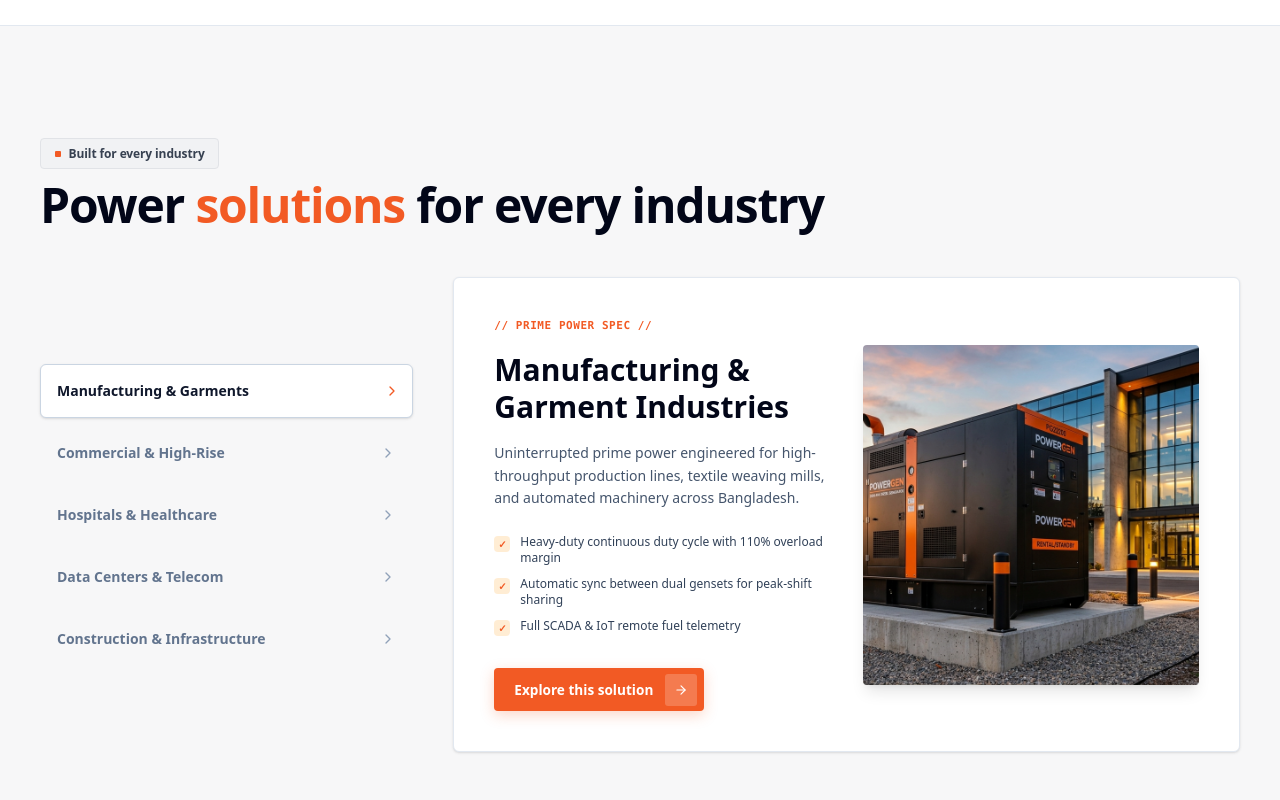
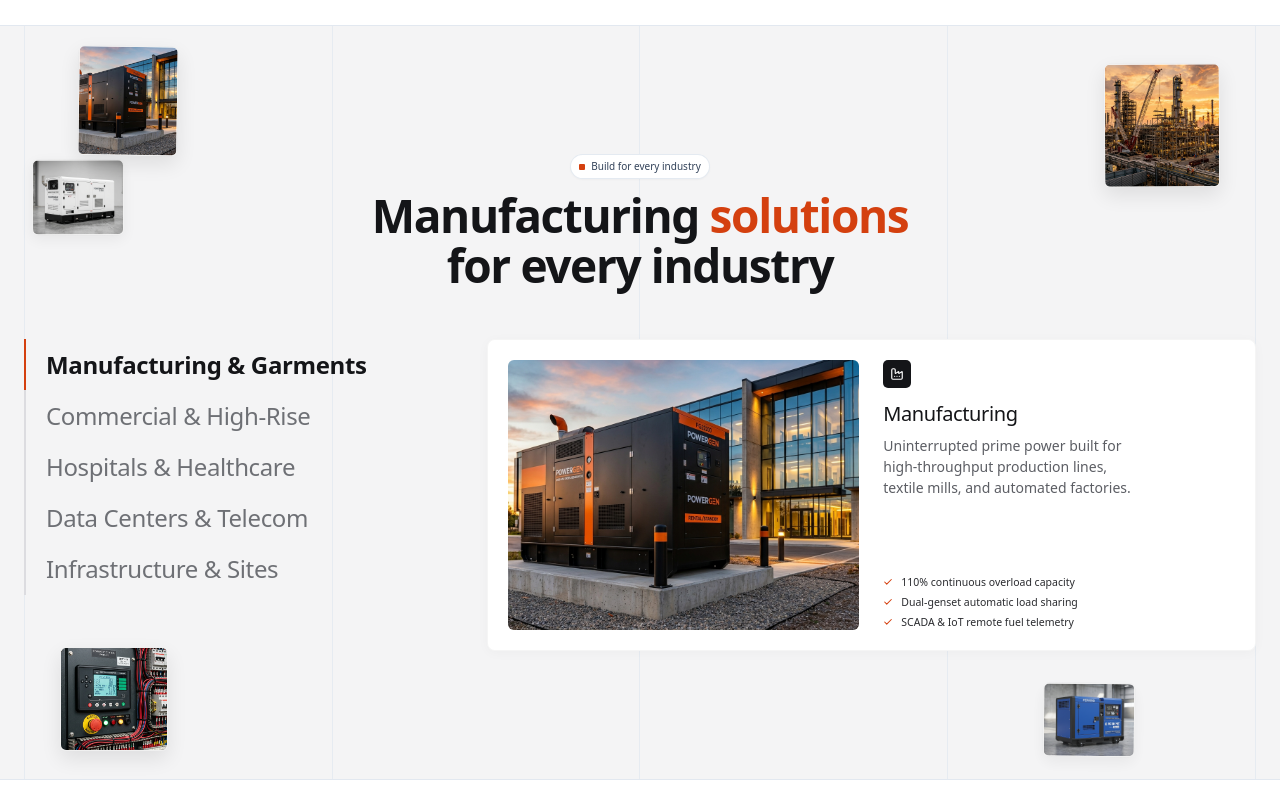
Before and after one commit to imtiazhasanBD/diesel-generator-warehouse-, a Next.js app: page / in a window 1280 px wide. Shown: the part 6280-7080 px from the top of the page. Built offline with nearby package versions, Linux system fonts and the light colour scheme.

Commit message:
refactor: update industry solutions data structure and icons in landing page

```diff
--- a/src/app/page.tsx
+++ b/src/app/page.tsx
@@ -19,10 +19,15 @@ import {
   Sliders,
   Wrench,
   CheckCircle,
-  ChevronRight,
+  Check,
   MapPin,
   Star,
-  ArrowDown
+  ArrowDown,
+  Factory,
+  Building2,
+  HeartPulse,
+  Server,
+  HardHat
 } from "lucide-react";
 
 // Interactive Hotspots Data
@@ -48,59 +53,64 @@ const HOTSPOTS = {
 // Industry Solutions Data
 const INDUSTRY_DATA = {
   manufacturing: {
-    title: "Manufacturing & Garment Industries",
-    desc: "Uninterrupted prime power engineered for high-throughput production lines, textile weaving mills, and automated machinery across Bangladesh.",
+    label: "Manufacturing & Garments",
+    cardTitle: "Manufacturing",
+    desc: "Uninterrupted prime power built for high-throughput production lines, textile mills, and automated factories.",
     bullets: [
-      "Heavy-duty continuous duty cycle with 110% overload margin",
-      "Automatic sync between dual gensets for peak-shift sharing",
-      "Full SCADA & IoT remote fuel telemetry"
+      "110% continuous overload capacity",
+      "Dual-genset automatic load sharing",
+      "SCADA & IoT remote fuel telemetry"
     ],
     image: "/assets/images/hero-gen.jpg",
-    tag: "// PRIME POWER SPEC //"
+    icon: Factory
   },
   commercial: {
-    title: "Commercial Towers & Corporate HQs",
-    desc: "Acoustically insulated standby power systems for corporate hubs and high-rise commercial complexes ensuring zero downtime.",
+    label: "Commercial & High-Rise",
+    cardTitle: "Commercial & High-Rise",
+    desc: "Acoustically insulated standby power systems engineered for corporate towers and commercial hubs with zero downtime.",
     bullets: [
-      "Ultra-silent acoustic canopy (<68 dBA at 7 meters)",
-      "Under 8-second automatic mains failure (AMF) transfer",
-      "Compact footprint optimized for basement & rooftop installation"
+      "Ultra-silent canopy (<68 dBA at 7m)",
+      "Under 8-second AMF auto transfer",
+      "Compact basement & rooftop footprint"
     ],
     image: "/assets/images/commercial-white.jpg",
-    tag: "// STANDBY POWER SPEC //"
+    icon: Building2
   },
   hospitals: {
-    title: "Hospitals & Critical Healthcare Facilities",
-    desc: "Life-safety backup power engineered to power intensive care units, diagnostic imaging suites, and operating theatres without a millisecond of interruption.",
+    label: "Hospitals & Healthcare",
+    cardTitle: "Healthcare",
+    desc: "Life-safety backup power engineered for ICUs, diagnostic suites, and operating theatres without interruption.",
     bullets: [
-      "Dual ATS fast-transfer with uninterruptible UPS coordination",
-      "Hospital-grade critical silencers with zero exhaust backflow",
-      "Priority 24/7 emergency rapid maintenance contract"
+      "Dual ATS fast-transfer coordination",
+      "Hospital-grade critical exhaust silencers",
+      "Priority 24/7 emergency service support"
     ],
     image: "/assets/images/yellow-silent.jpg",
-    tag: "// LIFE-SAFETY SPEC //"
+    icon: HeartPulse
   },
   datacenters: {
-    title: "Data Centers & Critical Telecom HQs",
-    desc: "Tier III & IV compliant power infrastructure built with fault-tolerant redundancy and clean harmonic sine-wave output.",
+    label: "Data Centers & Telecom",
+    cardTitle: "Data Centers",
+    desc: "Tier III & IV compliant power infrastructure built with fault-tolerant redundancy and clean sine-wave output.",
     bullets: [
-      "Permanent magnet generator (PMG) excitation for clean waveform",
-      "Underground bulk fuel transfer system with 72-hour reserve",
-      "Microprocessor synchronizing panel with N+1 redundancy"
+      "PMG excitation for clean waveform",
+      "72-hour bulk fuel reserve system",
+      "N+1 microprocessor sync panels"
     ],
     image: "/assets/images/perkins-blue.jpg",
-    tag: "// TELECOM SPEC //"
+    icon: Server
   },
   construction: {
-    title: "Infrastructure & Construction Sites",
-    desc: "Rugged, weather-resistant mobile power units built for severe outdoor environments, heavy piling machinery, and bridge construction.",
+    label: "Infrastructure & Sites",
+    cardTitle: "Infrastructure",
+    desc: "Rugged weather-resistant power units built for outdoor environments, heavy piling, and bridge construction.",
     bullets: [
-      "Heavy-duty skid base with integrated crane lifting eyelets",
-      "High ambient tropical radiator designed for +50°C operation",
-      "Lockable steel fuel fill neck with anti-siphon protection"
+      "Heavy-duty skid with crane lift points",
+      "+50°C tropicalized cooling radiator",
+      "Lockable anti-siphon steel fuel tank"
     ],
     image: "/assets/images/industrial-site.jpg",
-    tag: "// HEAVY MOBILE SPEC //"
+    icon: HardHat
   }
 };
 
@@ -1119,105 +1129,216 @@ export default function Home() {
         {/* =========================================================
              SECTION 6: BUILT FOR EVERY INDUSTRY (VERTICAL TABS)
              ========================================================= */}
-        <section id="industries" className="py-20 lg:py-28 bg-[#F7F7F8] border-b border-slate-200">
-          <div className="max-w-[1400px] mx-auto px-6 sm:px-10">
-
-            <div className="space-y-3 mb-12">
-              <div className="framer-badge">
-                <span className="framer-badge-dot" />
-                <span>Built for every industry</span>
-              </div>
-              <h2 className="font-heading text-3xl sm:text-5xl font-black text-slate-950 tracking-tight">
-                Power <span className="text-[#F25A24]">solutions</span> for every industry
+        <section
+          id="industries"
+          className="relative py-16 sm:py-24 lg:py-32 bg-[#F4F4F5] border-b border-slate-200 overflow-hidden"
+        >
+          {/* Vertical architectural grid lines */}
+          <div className="absolute inset-0 max-w-[1400px] mx-auto px-5 sm:px-6 pointer-events-none z-0 hidden lg:block">
+            <div className="w-full h-full grid grid-cols-4 border-x border-slate-200/70">
+              <div className="border-r border-slate-200/70 h-full" />
+              <div className="border-r border-slate-200/70 h-full" />
+              <div className="border-r border-slate-200/70 h-full" />
+              <div className="h-full" />
+            </div>
+          </div>
+
+          {/* Floating decorative thumbnails */}
+          <div className="absolute inset-0 max-w-[1400px] mx-auto pointer-events-none select-none z-10 hidden lg:block">
+            {/* Top-left: generator powerhouse */}
+            <motion.div
+              initial={{ opacity: 0, scale: 0.9, y: 16 }}
+              whileInView={{ opacity: 1, scale: 1, y: 0 }}
+              viewport={{ once: true, amount: 0.15 }}
+              transition={{ duration: 0.55, ease: "easeOut" }}
+              className="absolute top-6 left-[6.1%] w-[100px] h-[110px] z-10"
+            >
+              <motion.div
+                animate={{ y: [0, -8, 0], rotate: [0, 1.5, 0] }}
+                transition={{ duration: 5.5, repeat: Infinity, ease: "easeInOut" }}
+                className="w-full h-full rounded-[6px] overflow-hidden shadow-[0_8px_20px_rgba(0,0,0,0.09)] border border-black/[0.06] bg-white"
+              >
+                <img src="/assets/images/hero-gen.jpg" alt="" className="w-full h-full object-cover" />
+              </motion.div>
+            </motion.div>
+
+            {/* Left: commercial standby */}
+            <motion.div
+              initial={{ opacity: 0, scale: 0.9, y: 16 }}
+              whileInView={{ opacity: 1, scale: 1, y: 0 }}
+              viewport={{ once: true, amount: 0.15 }}
+              transition={{ duration: 0.55, delay: 0.08, ease: "easeOut" }}
+              className="absolute top-[133px] left-[2.5%] w-[92px] h-[76px] z-0"
+            >
+              <motion.div
+                animate={{ y: [0, 7, 0], rotate: [0, -1.5, 0] }}
+                transition={{ duration: 6.4, repeat: Infinity, ease: "easeInOut" }}
+                className="w-full h-full rounded-[6px] overflow-hidden shadow-[0_4px_14px_rgba(0,0,0,0.06)] border border-black/[0.06] bg-white"
+              >
+                <img src="/assets/images/commercial-white.jpg" alt="" className="w-full h-full object-cover" />
+              </motion.div>
+            </motion.div>
+
+            {/* Top-right: industrial site */}
+            <motion.div
+              initial={{ opacity: 0, scale: 0.9, y: 16 }}
+              whileInView={{ opacity: 1, scale: 1, y: 0 }}
+              viewport={{ once: true, amount: 0.15 }}
+              transition={{ duration: 0.55, delay: 0.14, ease: "easeOut" }}
+              className="absolute top-[39px] right-[4.7%] w-[116px] h-[124px]"
+            >
+              <motion.div
+                animate={{ y: [0, -10, 0], rotate: [0, -1.2, 0] }}
+                transition={{ duration: 6.1, repeat: Infinity, ease: "easeInOut" }}
+                className="w-full h-full rounded-[6px] overflow-hidden shadow-[0_8px_20px_rgba(0,0,0,0.09)] border border-black/[0.06] bg-white"
+              >
+                <img src="/assets/images/industrial-site.jpg" alt="" className="w-full h-full object-cover" />
+              </motion.div>
+            </motion.div>
+
+            {/* Bottom-left: control panel */}
+            <motion.div
+              initial={{ opacity: 0, scale: 0.9, y: 16 }}
+              whileInView={{ opacity: 1, scale: 1, y: 0 }}
+              viewport={{ once: true, amount: 0.15 }}
+              transition={{ duration: 0.55, delay: 0.2, ease: "easeOut" }}
+              className="absolute bottom-7 left-[4.7%] w-[108px] h-[104px]"
+            >
+              <motion.div
+                animate={{ y: [0, 8, 0], rotate: [0, 1.2, 0] }}
+                transition={{ duration: 6.8, repeat: Infinity, ease: "easeInOut" }}
+                className="w-full h-full rounded-[6px] overflow-hidden shadow-[0_8px_20px_rgba(0,0,0,0.09)] border border-black/[0.06] bg-white"
+              >
+                <img src="/assets/images/gen-control-panel.jpg" alt="" className="w-full h-full object-cover" />
+              </motion.div>
+            </motion.div>
+
+            {/* Bottom-right: Perkins diesel unit */}
+            <motion.div
+              initial={{ opacity: 0, scale: 0.9, y: 16 }}
+              whileInView={{ opacity: 0.9, scale: 1, y: 0 }}
+              viewport={{ once: true, amount: 0.15 }}
+              transition={{ duration: 0.55, delay: 0.26, ease: "easeOut" }}
+              className="absolute bottom-5 right-[11.3%] w-[92px] h-[74px]"
+            >
+              <motion.div
+                animate={{ y: [0, -7, 0], rotate: [0, 1.4, 0] }}
+                transition={{ duration: 5.8, repeat: Infinity, ease: "easeInOut" }}
+                className="w-full h-full rounded-[6px] overflow-hidden shadow-[0_6px_16px_rgba(0,0,0,0.06)] border border-black/[0.06] bg-white"
+              >
+                <img src="/assets/images/perkins-blue.jpg" alt="" className="w-full h-full object-cover" />
+              </motion.div>
+            </motion.div>
+          </div>
+
+          <div className="relative z-20 max-w-[1400px] mx-auto px-5 sm:px-6">
+            {/* Centered header lockup */}
+            <div className="flex flex-col items-center text-center mb-10 sm:mb-12">
+              <div className="inline-flex items-center gap-1.5 px-2 py-1 rounded-full bg-white border border-slate-200/90 shadow-[0_1px_2px_rgba(0,0,0,0.03)] text-[10px] font-medium text-slate-700 mb-3">
+                <span className="w-1.5 h-1.5 rounded-[1px] bg-[#D4400F]" />
+                <span>Build for every industry</span>
+              </div>
+              <h2 className="font-heading text-3xl sm:text-5xl lg:text-[46px] font-bold text-[#141518] tracking-[-0.03em] leading-[1.08]">
+                Manufacturing <span className="text-[#D4400F]">solutions</span>
+                <br />
+                for every industry
               </h2>
             </div>
 
-            <div className="grid grid-cols-1 lg:grid-cols-12 gap-10 items-center">
-
-              {/* Vertical Tabs */}
-              <div className="lg:col-span-4 space-y-2">
+            <div className="grid grid-cols-1 lg:grid-cols-[max-content_1fr] gap-8 lg:gap-30 items-start">
+              {/* Vertical tabs with continuous left track */}
+              <div className="min-w-0">
+                <div className="relative border-l-2 border-[#DCDCE0]">
                   {(Object.keys(INDUSTRY_DATA) as Array<keyof typeof INDUSTRY_DATA>).map((key) => {
                     const isActive = activeIndustry === key;
                     return (
                       <button
                         key={key}
+                        type="button"
                         onClick={() => setActiveIndustry(key)}
-                      className={`w-full text-left p-4 rounded-md border font-heading font-bold text-sm transition-all flex items-center justify-between ${isActive
-                          ? "bg-white text-slate-900 shadow-sm border-slate-300"
-                          : "border-transparent text-slate-500 hover:bg-white hover:text-slate-900"
+                        className={`relative w-full text-left pl-4 sm:pl-5 py-2 sm:py-2.5 font-heading text-[18px] sm:text-2xl tracking-[-0.015em] leading-[1.3] transition-colors cursor-pointer block ${isActive
+                            ? "text-[#141518] font-semibold"
+                            : "text-[#6E7075] hover:text-[#141518] font-medium"
                           }`}
                       >
-                      <span className="capitalize">{key === "datacenters" ? "Data Centers & Telecom" : key === "manufacturing" ? "Manufacturing & Garments" : key === "commercial" ? "Commercial & High-Rise" : key === "hospitals" ? "Hospitals & Healthcare" : "Construction & Infrastructure"}</span>
-                      <ChevronRight className={`w-4 h-4 transition-transform ${isActive ? "text-[#F25A24] translate-x-1" : "text-slate-400"}`} />
+                        {isActive && (
+                          <motion.span
+                            layoutId="industryActiveTrack"
+                            transition={{ type: "spring", stiffness: 420, damping: 34 }}
+                            className="absolute -left-[2px] top-0 bottom-0 w-[2px] bg-[#D4400F]"
+                          />
+                        )}
+                        <span className="sm:whitespace-nowrap">{INDUSTRY_DATA[key].label}</span>
                       </button>
                     );
                   })}
                 </div>
-
-              {/* Dynamic Showcase Card */}
-              <div className="lg:col-span-8 bg-white rounded-md p-6 sm:p-10 border border-slate-200 shadow-sm grid grid-cols-1 md:grid-cols-2 gap-8 items-center">
-
+              </div>
+
+              {/* Showcase card (image left, content right) */}
+              <div className="min-w-0 w-full bg-white rounded-[8px] p-4 sm:p-5 border border-black/[0.04] shadow-[0_2px_12px_rgba(0,0,0,0.03)]">
+                <div className="grid grid-cols-1 md:grid-cols-2 gap-5 sm:gap-6 items-stretch">
+                  {/* Left: photo */}
+                  <div className="relative rounded-[6px] overflow-hidden h-[270px] bg-slate-100">
+                    <AnimatePresence mode="wait">
+                      <motion.img
+                        key={activeIndustry}
+                        src={INDUSTRY_DATA[activeIndustry].image}
+                        alt={INDUSTRY_DATA[activeIndustry].cardTitle}
+                        initial={{ opacity: 0, scale: 1.03 }}
+                        animate={{ opacity: 1, scale: 1 }}
+                        exit={{ opacity: 0 }}
+                        transition={{ duration: 0.3 }}
+                        className="w-full h-full object-cover"
+                      />
+                    </AnimatePresence>
+                  </div>
+
+                  {/* Right: icon + title + description + checklist */}
+                  <div className="flex min-w-0">
                     <AnimatePresence mode="wait">
                       <motion.div
                         key={activeIndustry}
-                    initial={{ opacity: 0, x: -15 }}
-                    animate={{ opacity: 1, x: 0 }}
-                    exit={{ opacity: 0, x: 15 }}
-                    transition={{ duration: 0.3 }}
-                    className="space-y-4"
-                  >
-                    <span className="font-mono text-[11px] font-bold text-[#F25A24] uppercase tracking-wider block">
-                      {INDUSTRY_DATA[activeIndustry].tag}
-                    </span>
-
-                    <h3 className="font-heading text-2xl sm:text-3xl font-black text-slate-950 leading-tight">
-                      {INDUSTRY_DATA[activeIndustry].title}
+                        initial={{ opacity: 0, y: 8 }}
+                        animate={{ opacity: 1, y: 0 }}
+                        exit={{ opacity: 0, y: -8 }}
+                        transition={{ duration: 0.25 }}
+                        className="flex flex-col justify-between w-full min-w-0"
+                      >
+                        <div>
+                          <div className="w-7 h-7 rounded-[5px] bg-[#141518] text-white flex items-center justify-center mb-3">
+                            {(() => {
+                              const IndustryIcon = INDUSTRY_DATA[activeIndustry].icon;
+                              return <IndustryIcon className="w-3.5 h-3.5" />;
+                            })()}
+                          </div>
+
+                          <h3 className="font-heading text-[20px] font-medium text-[#141518] tracking-[-0.02em] leading-snug mb-2">
+                            {INDUSTRY_DATA[activeIndustry].cardTitle}
                           </h3>
 
-                    <p className="text-xs sm:text-sm text-slate-600 leading-relaxed">
+                          <p className="text-[14px] text-[#5C5E64] leading-[1.5] md:max-w-[250px]">
                             {INDUSTRY_DATA[activeIndustry].desc}
                           </p>
-
-                    <ul className="space-y-2.5 pt-2">
+                        </div>
+
+                        <ul className="space-y-1 mt-5">
                           {INDUSTRY_DATA[activeIndustry].bullets.map((b, idx) => (
-                        <li key={idx} className="flex items-start gap-2.5 text-xs text-slate-700">
-                          <span className="w-4 h-4 rounded-sm bg-orange-100 text-[#F25A24] flex items-center justify-center shrink-0 mt-0.5 font-bold text-[10px]">✓</span>
+                            <li
+                              key={idx}
+                              className="flex items-start gap-2 text-[11px] sm:text-[10.5px] leading-4 font-medium text-[#2A2B2F]"
+                            >
+                              <Check className="w-2.5 h-2.5 text-[#D4400F] shrink-0 mt-[3px]" strokeWidth={2.5} />
                               <span>{b}</span>
                             </li>
                           ))}
                         </ul>
-
-                    <div className="pt-4">
-                      <button onClick={() => setIsQuoteModalOpen(true)} className="framer-btn-primary rounded-sm">
-                        <span>Explore this solution</span>
-                        <div className="btn-arrow-box rounded-sm">
-                          <ArrowRight className="w-3.5 h-3.5 text-white" />
-                        </div>
-                      </button>
-                    </div>
                       </motion.div>
                     </AnimatePresence>
-
-                {/* Dynamic Image */}
-                <div className="relative rounded-sm overflow-hidden h-[340px] shadow-lg">
-                  <AnimatePresence mode="wait">
-                    <motion.img
-                      key={activeIndustry}
-                      src={INDUSTRY_DATA[activeIndustry].image}
-                      alt={INDUSTRY_DATA[activeIndustry].title}
-                      initial={{ opacity: 0, scale: 1.05 }}
-                      animate={{ opacity: 1, scale: 1 }}
-                      exit={{ opacity: 0 }}
-                      transition={{ duration: 0.4 }}
-                      className="w-full h-full object-cover"
-                    />
-                  </AnimatePresence>
-                </div>
-
-              </div>
-
-            </div>
-
+                  </div>
+                </div>
+              </div>
+            </div>
           </div>
         </section>
 
```
Also changed, not shown: 1 other file (tests, documents, lock files or other folders). Lines whose indentation alone changed are shown as unchanged.
